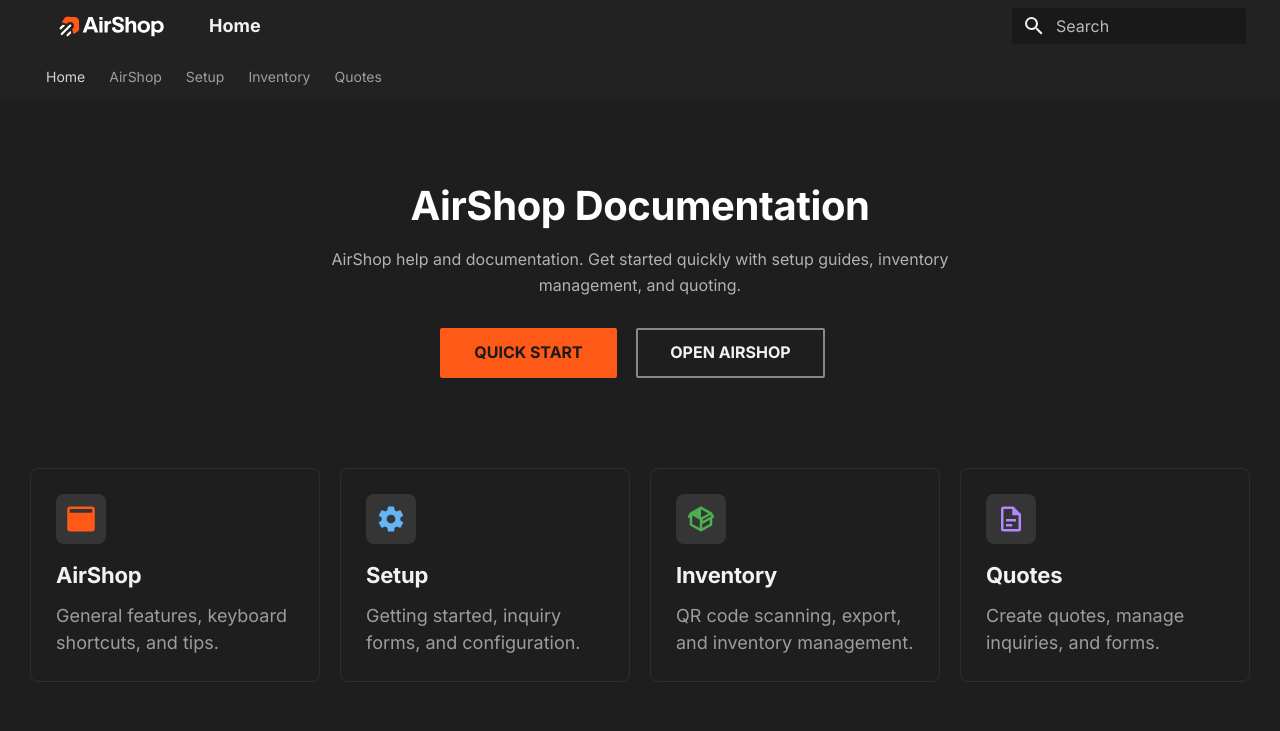
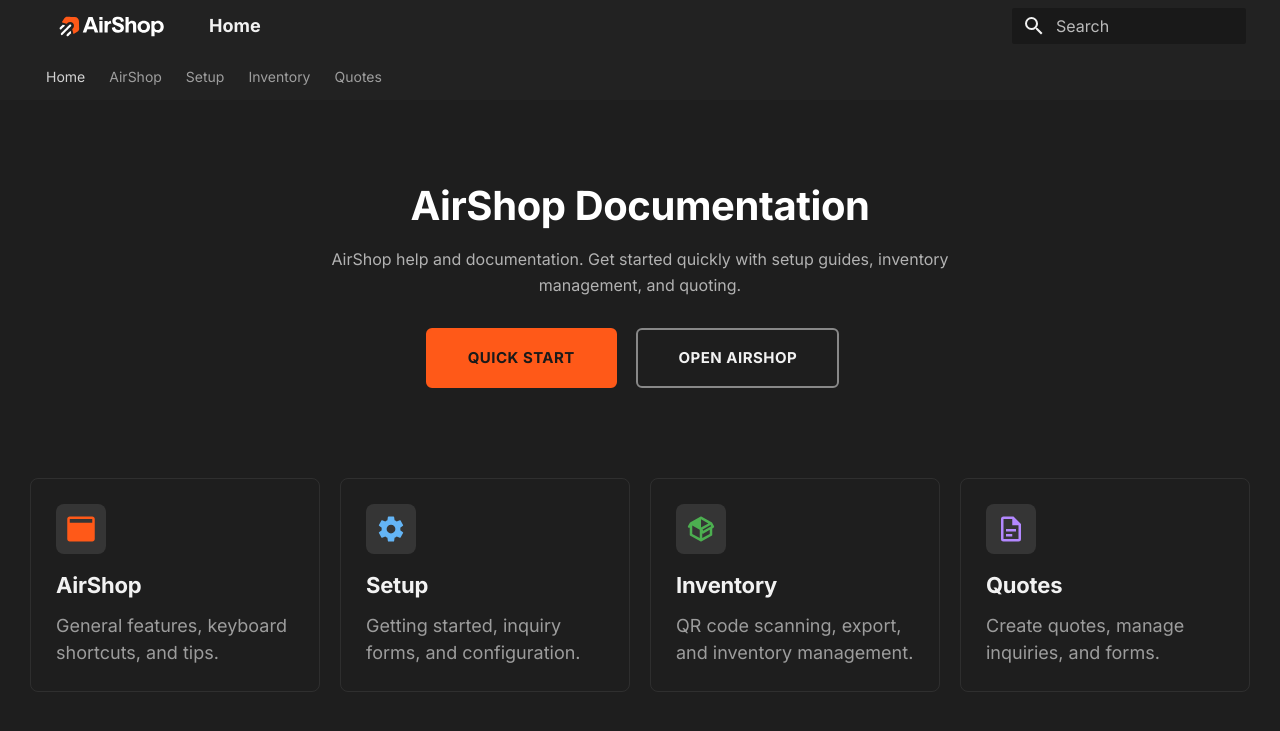
Before and after one commit to jbrewlet/airshop-docs, an MkDocs documentation site: the page built from docs/index.md, in a window 1280 px wide. Shown: the top 731 px of the page. Built offline with MkDocs 1.6.1 and Material for MkDocs 9.7.7, drawn with Linux system fonts in a browser that asks for light colours.

```diff
--- a/docs/stylesheets/extra.css
+++ b/docs/stylesheets/extra.css
@@ -103,12 +103,18 @@
   color: #FF5918;
 }
 
-/* Buttons - always caps */
+/* Buttons - match /airshop theme.ts ctaButton + EmailTemplates/LeadWelcomeEmailTemplates */
 [data-md-color-scheme="slate"] .md-button {
+  font-family: var(--md-text-font, "Inter"), -apple-system, BlinkMacSystemFont, "Segoe UI", Roboto, sans-serif;
+  font-weight: 600;
+  font-size: 15px;
   text-transform: uppercase;
+  letter-spacing: 0.5px;
+  padding: 16px 40px;
+  border-radius: 6px;
 }
 
-/* Primary button = CTA orange (Quick Start) */
+/* Primary button = CTA orange (theme.ts ctaButton) */
 [data-md-color-scheme="slate"] .md-button--primary {
   background-color: #FF5918;
   color: #1a1a1a;
--- a/mkdocs.yml
+++ b/mkdocs.yml
@@ -57,6 +57,10 @@ markdown_extensions:
 
 extra:
   generator: false
+  # Google Analytics - same property as airshop (NEXT_PUBLIC_GA_MEASUREMENT_ID)
+  analytics:
+    provider: google
+    property: G-497324105
 
 extra_css:
   - stylesheets/extra.css
```
Also changed, not shown: docs/setup/helpscout-integration.md (+3 -1 lines), docs/assets/helpscout-custom-app.png (added).
